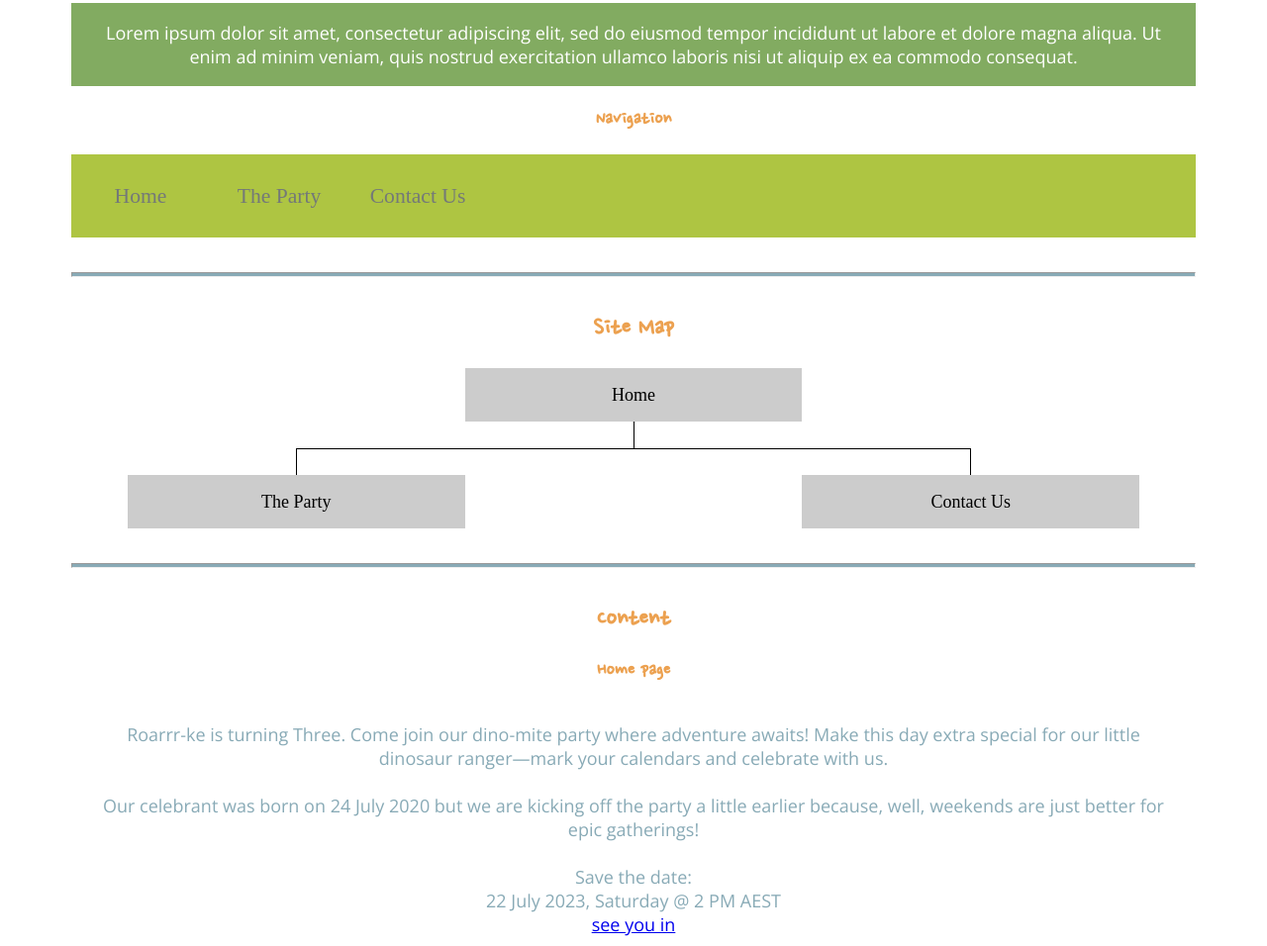
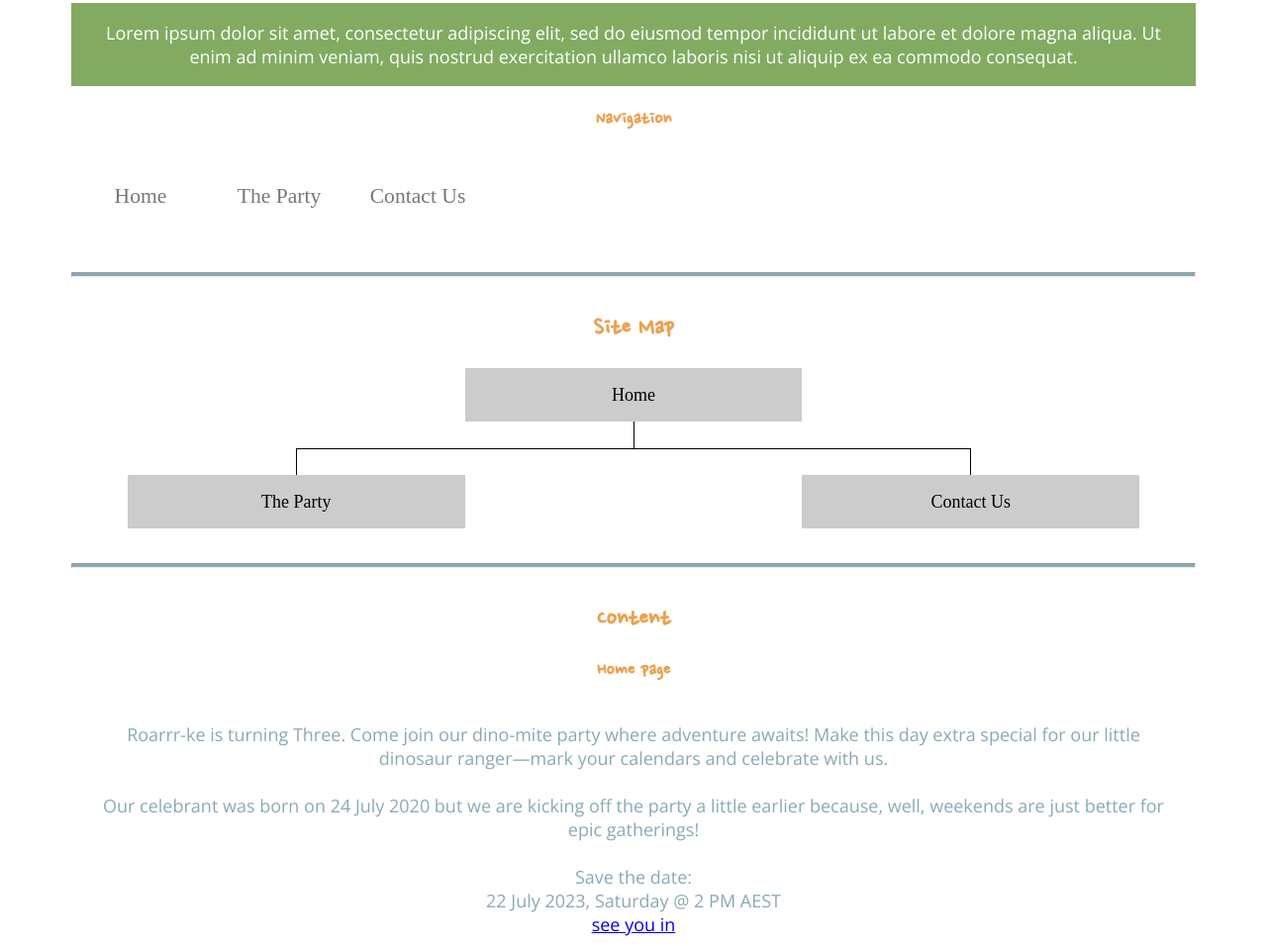
Before and after one commit to grdavie/wdd130, a plain HTML site: page bdaysite/site-plan.html in a window 1280 px wide. Shown: the part 2130-3086 px from the top of the page at 99% size. Drawn offline with nearby package versions, Linux system fonts and the light colour scheme; a script that the page names is missing; a web font is replaced by a local one.

Commit message:
nav css updated

```diff
--- a/bdaysite/styles/site-plan.css
+++ b/bdaysite/styles/site-plan.css
@@ -23,9 +23,8 @@ Fonts are separated by a | */
   --paragraph-color-on-color: white; /* paragraph text on a colored background */
   --paragraph-background-color: #82AB61  ;
   --nav-link-color: #747978;
-  --nav-background-color: #AEC542;
   --nav-hover-link-color: white;
-  --nav-hover-background-color: #82AB61;
+  --nav-hover-background-color: #AEC542;
 }
 
 
```
